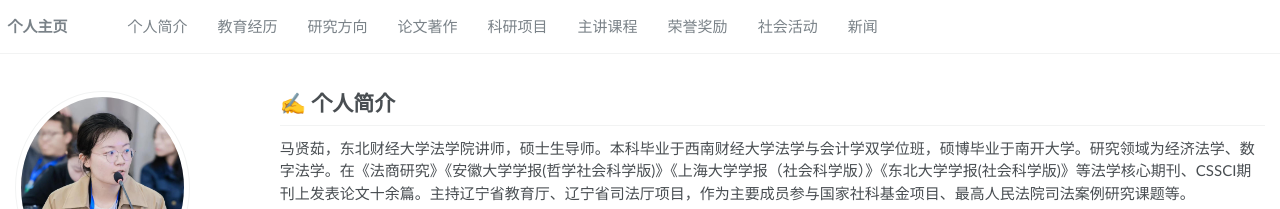
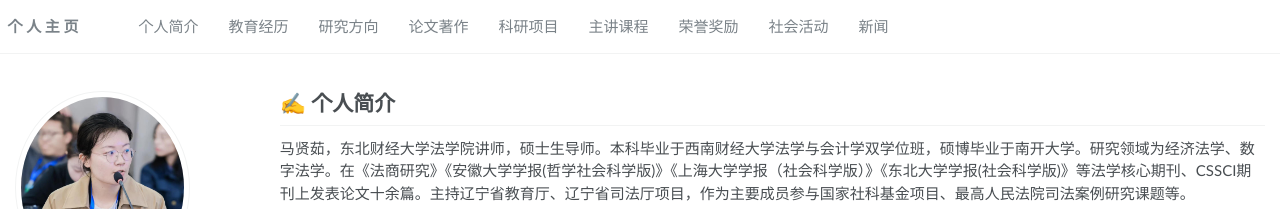
Before and after one commit to maxianru/maxianru.github.io, a Jekyll site: the page built from _pages/about.md, in a window 1280 px wide. Shown: the top 209 px of the page. Built offline with Jekyll 4.4.1, drawn with Linux system fonts in a browser that asks for light colours.

Commit message:
Update masthead.html

```diff
--- a/_includes/masthead.html
+++ b/_includes/masthead.html
@@ -4,7 +4,7 @@
       <nav id="site-nav" class="greedy-nav">
         <button><div class="navicon"></div></button>
         <ul class="visible-links">
-          <li class="masthead__menu-item masthead__menu-item--lg masthead__menu-home-item"><a href="javascript:void(0);" onclick="return false;">个人主页</a></li>
+          <li class="masthead__menu-item masthead__menu-item--lg masthead__menu-home-item"><a href="javascript:void(0);" onclick="return false;">        个 人 主 页     </a></li>
           {% for link in site.data.navigation.main %}
             <li class="masthead__menu-item"><a href="{{ domain }}{{ link.url }}">{{ link.title }}</a></li>
           {% endfor %}
```
